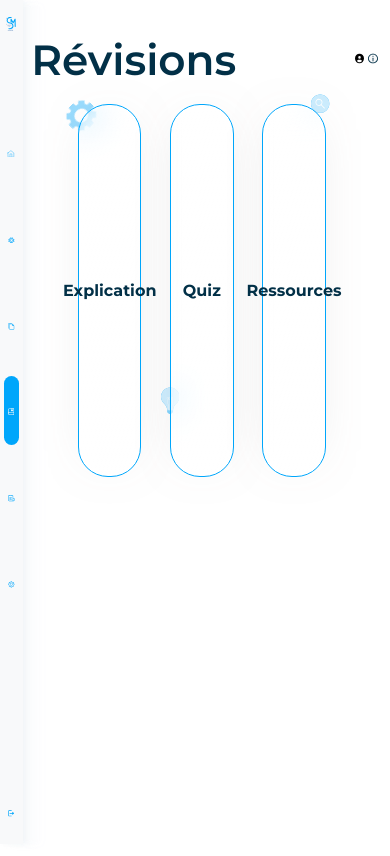
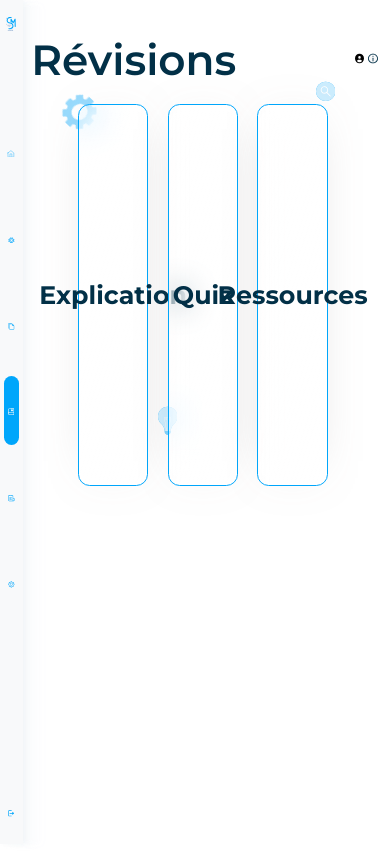
Before and after one commit to Simulify/General, a React (Create React App) app in the folder General/Frontend/: page /revision in a window 390 px wide. Shown: the top 856 px of the page. Built offline with nearby package versions, Linux system fonts and the light colour scheme.

Commit message:
DYNA RESPONSIVE
DYNA RESPONSIVE

```diff
--- a/General/Frontend/src/pages/Revision.css
+++ b/General/Frontend/src/pages/Revision.css
@@ -11,8 +11,8 @@
 }
 
 .Quiz, .Explication, .Ressources {
-    height: 45%;
-    width: 25%;
+    height: 42vh;
+    width: 17vw;
     position: relative;
 }
 
@@ -22,15 +22,15 @@
         box-shadow: 0px 0px 50px -25px rgba(128, 122, 122, 0.5);
         backdrop-filter: blur(15px);
         /*Borders*/
-        border: 1px solid #00A6FB;
-        border-radius: 30px;
-        height: 100%;
-        width: 100%;
+        border: 0.2vh solid #00A6FB;
+        border-radius: 3vw;
+        height: 45vh;
+        width: 17.5vw;
         /*Font*/
         font-family: 'Montserrat';
         font-style: normal;
         font-weight: 700;
-        font-size: 100%;
+        font-size: 3vh;
         /*Position*/
         position: absolute;
         top: 0;
@@ -44,27 +44,27 @@
 
  .RessourcesImg {
     position: absolute;
-    width: 30%;
-    height: 50%;
-    top: -25%;
-    left: 80%;
+    width: 5vw;
+    height: 11vh;
+    bottom : 38vh;
+    left: 15vw;
 }
 
 .LampeImg {
     position: absolute;
-    width: 30%;
-    height: 50%;
-    top: 55%;
-    left: -15%;
+    width: 5vw;
+    height: 17vh;
+    top: 29vh;
+    right: 14.5vw;
 }
 
 .ExplicationImg {
-    position: absolute;
-    width: 50%;
-    height: 100%;
-    top: -47%;
-    left: -20%;
-    animation: rotation 4s linear infinite;
+  position: absolute;
+  width: 9vw;
+  height: 18vh;
+  bottom : 32vh;
+  right: 12vw;
+  animation: rotation 4s linear infinite;
 }
 
   @keyframes rotation {
```
